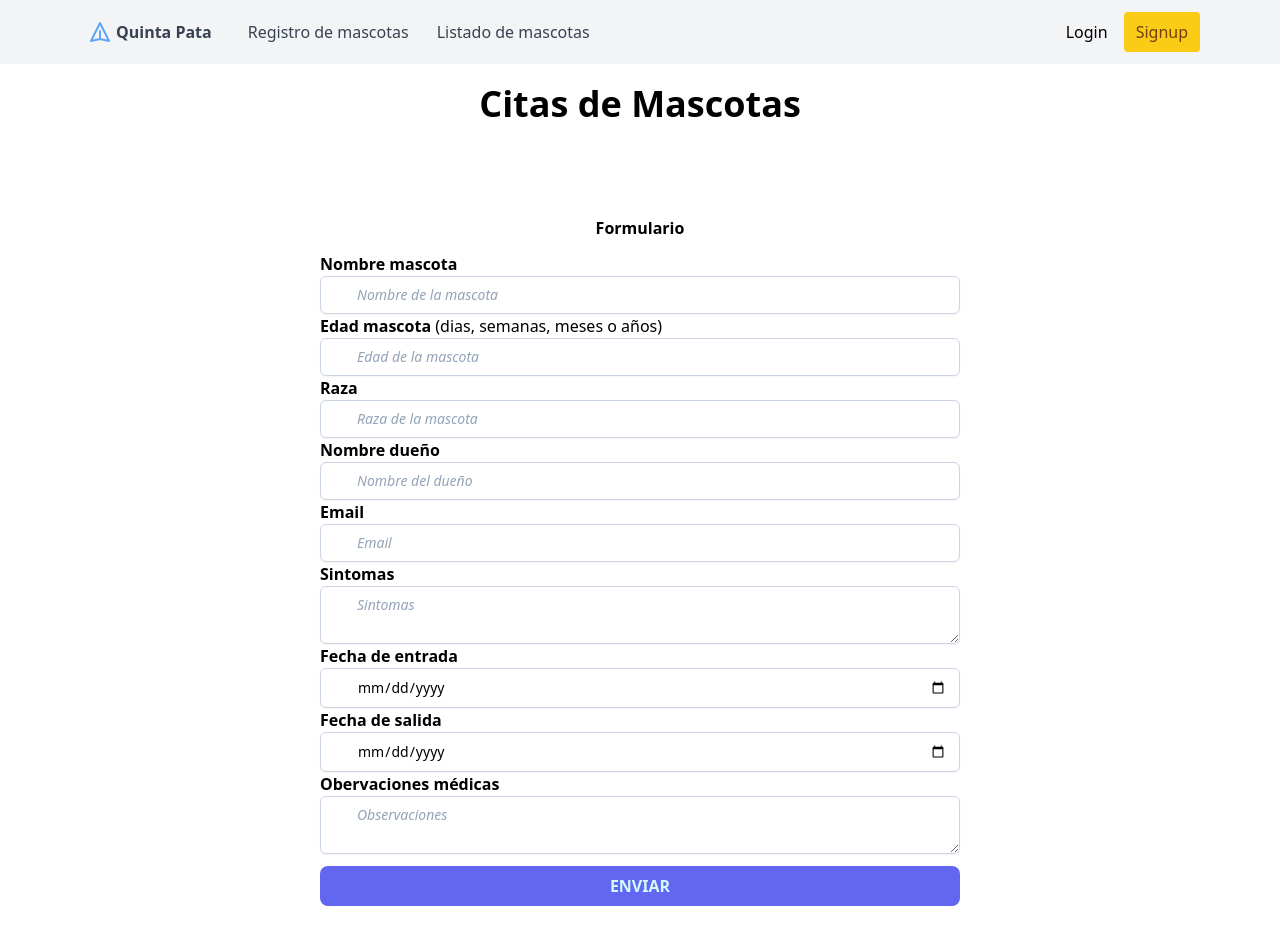
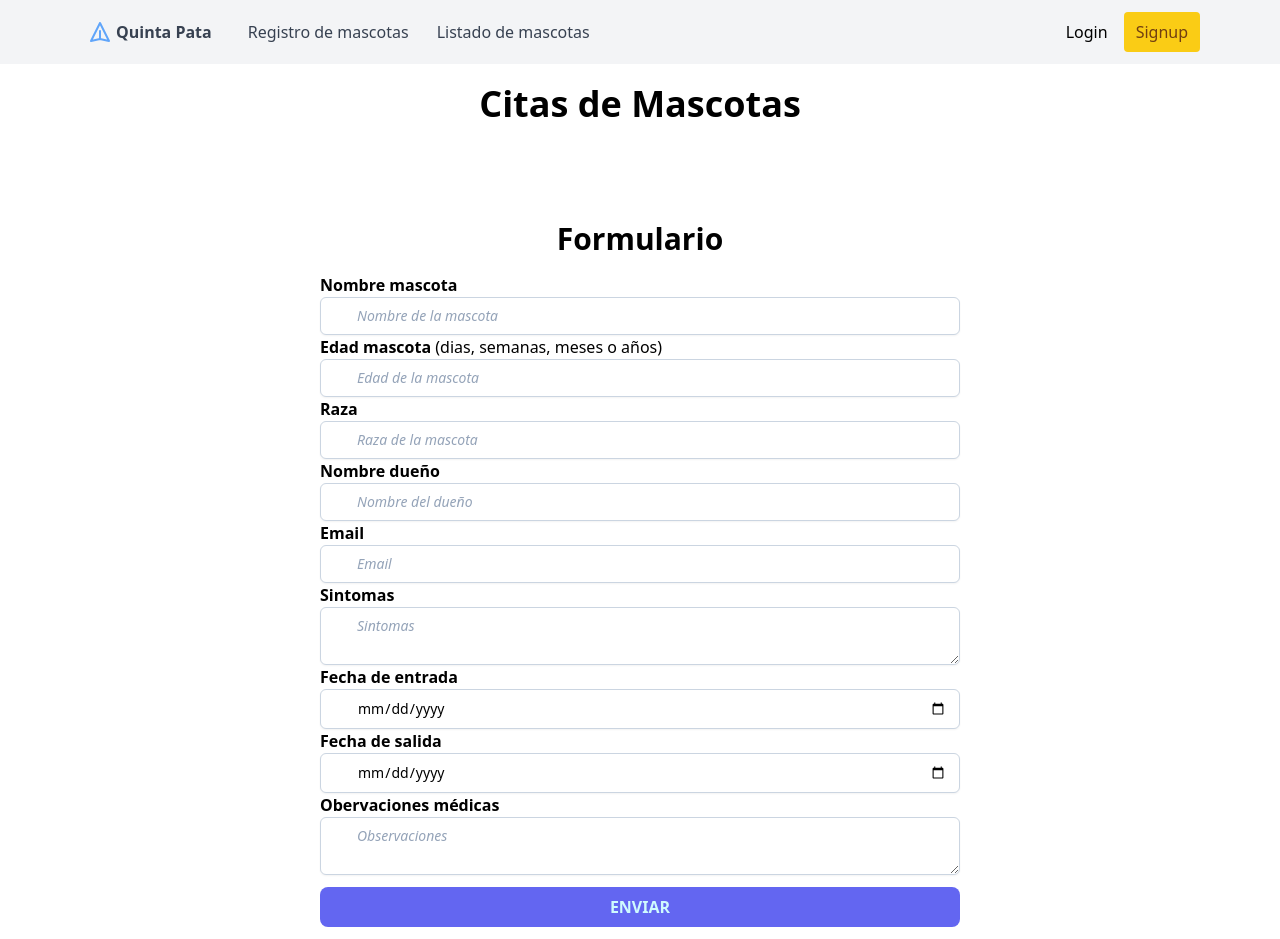
Before and after one commit to SantiagoIllapa/clinica_veterinaria, a React (Vite) app: page /register-pets in a window 1280 px wide. Before the commit the page ends 918 px from the top, so only its background shows below. Built offline with nearby package versions, Linux system fonts and the light colour scheme; no server answers.

Commit message:
act interfaz

```diff
--- a/src/pages/PetForm.tsx
+++ b/src/pages/PetForm.tsx
@@ -55,7 +55,7 @@ export const PetForm = () => {
   // Maneja el envío del formulario
   const handleSubmit = (event: FormEvent<HTMLFormElement>) => {
     event.preventDefault();
-  // Validación de campos obligatorios
+    // Validación de campos obligatorios
     if (
       [
         namePet,
@@ -120,7 +120,7 @@ export const PetForm = () => {
   return (
     <div className="flex flex-col">
       <Header />
-      <h2 className="text-center font-bold m-3">Formulario</h2>
+      <h1 className="text-center font-bold m-3" style={{ fontSize: '30px' }}>Formulario</h1>
       {error && (
         <ToastContainer
           position="top-right"
@@ -154,6 +154,8 @@ export const PetForm = () => {
           semanas, meses o años)
         </label>
         <input
+          // type="number"  // Cambiado a "number"
+          // inputMode="numeric"  // Agregado inputMode
           type="text"
           className="placeholder:italic placeholder:text-slate-400 block bg-white w-full border border-slate-300 rounded-md py-2 pl-9 pr-3 shadow-sm focus:outline-none focus:border-sky-500 focus:ring-sky-500 focus:ring-1 sm:text-sm"
           placeholder="Edad de la mascota"
```
